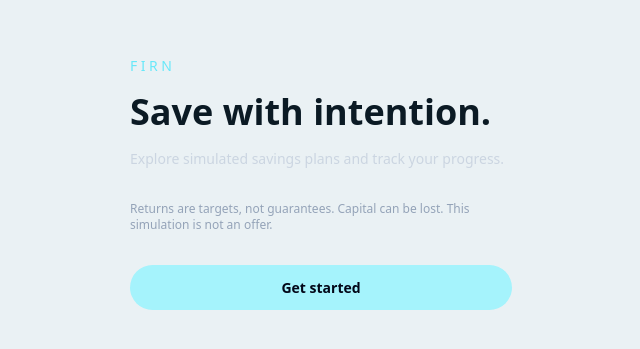
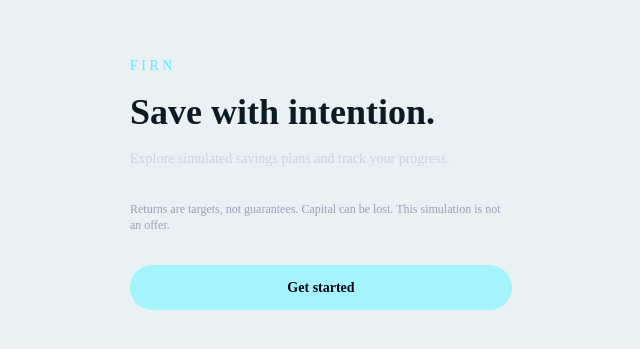
Before and after one commit to the-grand-poobah-dev/firn, a Next.js app: page /welcome in a window 1280 px wide. Shown: the part 217-566 px from the top of the page, without its empty margins (319-959 px from the left). Built offline with nearby package versions, Linux system fonts and the light colour scheme.

Commit message:
feat(design): map Tailwind palette to CSS tokens

```diff
--- a/tailwind.config.ts
+++ b/tailwind.config.ts
@@ -1,2 +1,13 @@
 import type { Config } from 'tailwindcss';
-export default { content: ['./app/**/*.{ts,tsx}', './components/**/*.{ts,tsx}'], theme: { extend: {} }, plugins: [] } satisfies Config;
+export default {
+  content: ['./app/**/*.{ts,tsx}', './components/**/*.{ts,tsx}'],
+  theme: { extend: {
+    colors: {
+      bg: 'var(--bg)', card: 'var(--card)', card2: 'var(--card2)', fg: 'var(--fg)', muted: 'var(--muted)', line: 'var(--line)',
+      accent: 'var(--accent)', 'accent-on': 'var(--accent-on)', pos: 'var(--pos)', neg: 'var(--neg)', warm: 'var(--warm)',
+      c1:'var(--c1)',c2:'var(--c2)',c3:'var(--c3)',c4:'var(--c4)',c5:'var(--c5)',c6:'var(--c6)',c7:'var(--c7)',c8:'var(--c8)'
+    },
+    fontFamily: { sans:['var(--font-ui)','system-ui','sans-serif'], mono:['var(--font-mono)','monospace'] },
+    boxShadow: { float:'0 8px 20px -12px rgba(0,0,0,.45)' }
+  } }, plugins: []
+} satisfies Config;
```
